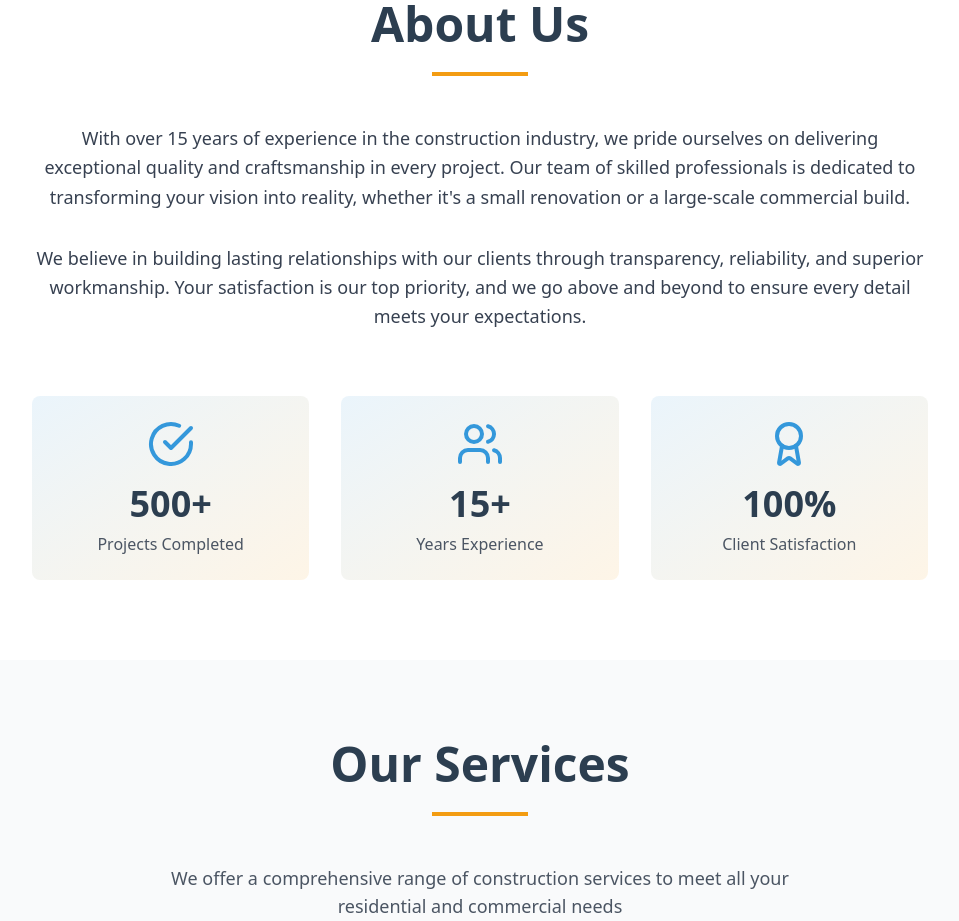
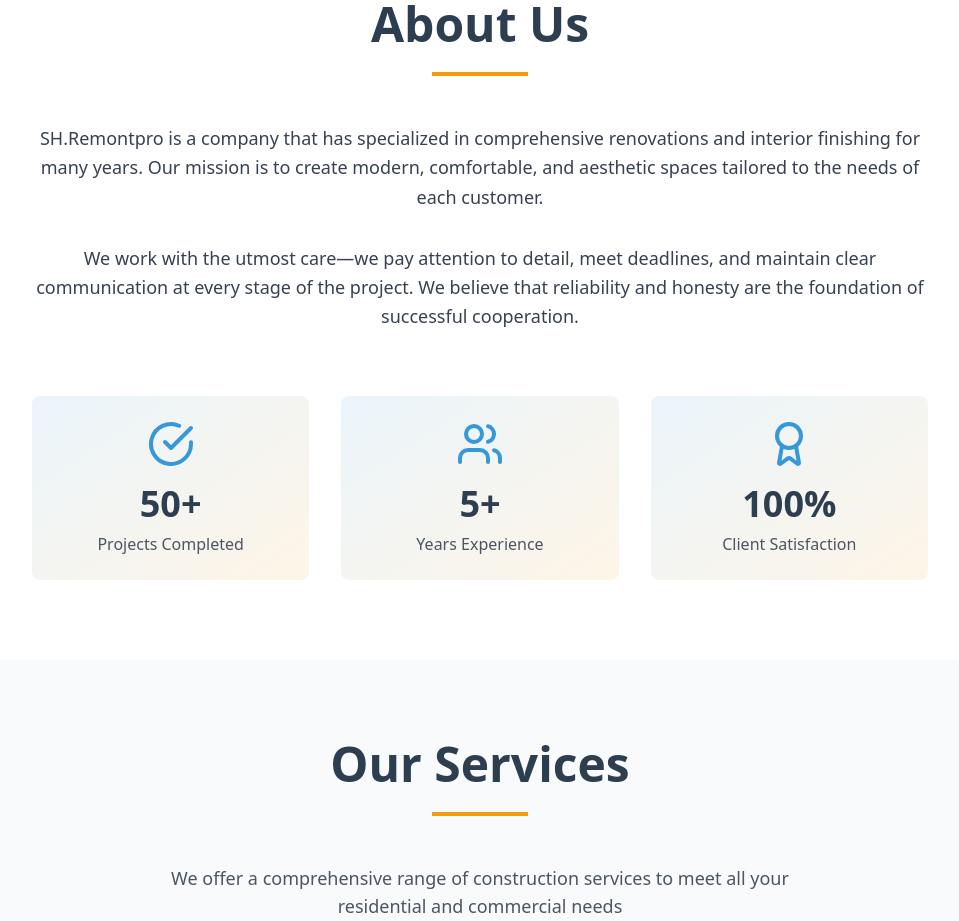
Before and after one commit to AlexBelz123/construction, a React (Vite) app: page / in a window 1280 px wide. Shown: the part 880-1801 px from the top of the page, without its empty margins (160-1119 px from the left). Built offline with nearby package versions, Linux system fonts and the light colour scheme.

Commit message:
updated i18n kson

```diff
--- a/src/components/About.tsx
+++ b/src/components/About.tsx
@@ -1,10 +1,12 @@
-import { CheckCircle, Users, Award } from "lucide-react";
+import { CheckCircle, Users, Award } from 'lucide-react';
+import { useTranslation } from 'react-i18next';
 
 export default function About() {
+  const { t } = useTranslation();
   const stats = [
-    { icon: CheckCircle, value: "500+", label: "Projects Completed" },
-    { icon: Users, value: "15+", label: "Years Experience" },
-    { icon: Award, value: "100%", label: "Client Satisfaction" },
+    { icon: CheckCircle, value: '50+', label: t('aboutUs.stats.completed') },
+    { icon: Users, value: '5+', label: t('aboutUs.stats.experience') },
+    { icon: Award, value: '100%', label: t('aboutUs.stats.satisfaction') },
   ];
 
   return (
@@ -12,21 +14,16 @@ export default function About() {
       <div className="container mx-auto px-4">
         <div className="max-w-4xl mx-auto">
           <h2 className="text-4xl md:text-5xl font-bold text-[#2C3E50] text-center mb-6">
-            About Us
+            {t('aboutUs.title')}
           </h2>
           <div className="w-24 h-1 bg-[#F39C12] mx-auto mb-12" />
 
           <p className="text-lg text-gray-700 leading-relaxed mb-8 text-center">
-            With over 15 years of experience in the construction industry, we pride ourselves on delivering
-            exceptional quality and craftsmanship in every project. Our team of skilled professionals is
-            dedicated to transforming your vision into reality, whether it's a small renovation or a large-scale
-            commercial build.
+            {t('aboutUs.p1')}
           </p>
 
           <p className="text-lg text-gray-700 leading-relaxed mb-12 text-center">
-            We believe in building lasting relationships with our clients through transparency, reliability,
-            and superior workmanship. Your satisfaction is our top priority, and we go above and beyond to
-            ensure every detail meets your expectations.
+            {t('aboutUs.p2')}
           </p>
 
           {/* Stats */}
@@ -39,7 +36,9 @@ export default function About() {
                   className="text-center p-6 rounded-lg bg-gradient-to-br from-[#3498DB]/10 to-[#F39C12]/10 hover:shadow-lg transition-shadow"
                 >
                   <Icon className="w-12 h-12 mx-auto mb-4 text-[#3498DB]" />
-                  <div className="text-4xl font-bold text-[#2C3E50] mb-2">{stat.value}</div>
+                  <div className="text-4xl font-bold text-[#2C3E50] mb-2">
+                    {stat.value}
+                  </div>
                   <div className="text-gray-600 font-medium">{stat.label}</div>
                 </div>
               );
--- a/src/components/Navigation.tsx
+++ b/src/components/Navigation.tsx
@@ -108,7 +108,11 @@ export default function Navigation() {
                 variant="outline"
                 size="sm"
                 onClick={() => changeLanguage('en')}
-                className={`flex-1 ${i18n.language === 'en' ? 'bg-[#F39C12] text-white' : 'text-white border-white'}`}
+                className={`flex-1 ${
+                  i18n.language === 'en'
+                    ? 'bg-[#F39C12] text-white'
+                    : 'text-black border-white'
+                }`}
               >
                 EN
               </Button>
@@ -116,7 +120,11 @@ export default function Navigation() {
                 variant="outline"
                 size="sm"
                 onClick={() => changeLanguage('pl')}
-                className={`flex-1 ${i18n.language === 'pl' ? 'bg-[#F39C12] text-white' : 'text-white border-white'}`}
+                className={`flex-1 ${
+                  i18n.language === 'pl'
+                    ? 'bg-[#F39C12] text-white'
+                    : 'text-black border-white'
+                }`}
               >
                 PL
               </Button>
--- a/src/locales/en.json
+++ b/src/locales/en.json
@@ -9,6 +9,16 @@
     "title": "Building Excellence, Delivering Quality",
     "subtitle": "Professional construction services for residential, commercial, and industrial projects",
     "cta": "Get Started"
+  },
+  "aboutUs": {
+    "title": "About Us",
+    "p1": "SH.Remontpro is a company that has specialized in comprehensive renovations and interior finishing for many years. Our mission is to create modern, comfortable, and aesthetic spaces tailored to the needs of each customer.",
+    "p2": "We work with the utmost care—we pay attention to detail, meet deadlines, and maintain clear communication at every stage of the project. We believe that reliability and honesty are the foundation of successful cooperation.",
+    "stats": {
+      "completed": "Projects Completed",
+      "experience": "Years Experience",
+      "satisfaction": "Client Satisfaction"
+    }
   },
   "services": {
     "title": "Our Services",
--- a/src/locales/pl.json
+++ b/src/locales/pl.json
@@ -9,6 +9,16 @@
     "title": "Budujemy Doskonałość, Dostarczamy Jakość",
     "subtitle": "Profesjonalne usługi budowlane dla projektów mieszkaniowych, komercyjnych i przemysłowych",
     "cta": "Rozpocznij"
+  },
+  "aboutUs": {
+    "title": "O Nas",
+    "p1": "SH.Remontpro to firma, która od lat specjalizuje się w kompleksowych remontach i wykończeniach wnętrz. Naszą misją jest tworzenie nowoczesnych, wygodnych i estetycznych przestrzeni dopasowanych do potrzeb każdego klienta.",
+    "p2": "Pracujemy z najwyższą starannością — dbamy o detale, dotrzymujemy terminów i utrzymujemy jasną komunikację na każdym etapie realizacji. Wierzymy, że rzetelność i uczciwość to podstawa udanej współpracy.",
+    "stats": {
+      "completed": "Zrealizowane Projekty",
+      "experience": "Lata Doświadczenia",
+      "satisfaction": "Zadowolenie Klientów"
+    }
   },
   "services": {
     "title": "Nasze Usługi",
```
